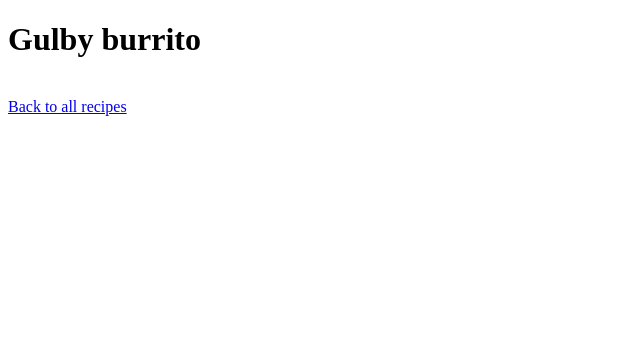
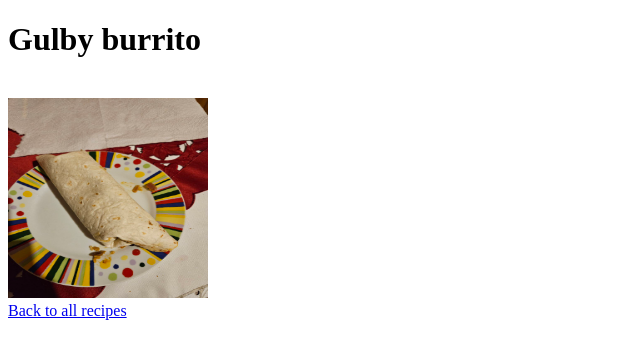
Before and after one commit to GulbyLT/odin-recipes, a plain HTML site: page recipes/burrito.html in a window 1280 px wide. Shown: the whole page, without its empty margins (0-640 px from the left). Drawn offline with Linux system fonts and the light colour scheme.

Commit message:
add relevant pic to burrito site

```diff
--- a/recipes/burrito.html
+++ b/recipes/burrito.html
@@ -6,9 +6,10 @@
     <title>Document</title>
 </head>
 <body>
-    <h1>Gulby burrito</h1>
+    <h1>Gulby burrito</h1><br>
 
-    <br>
+        <img src="gulburrito.jpg" alt="a really pathetic looking wrapped tortilla" width="200" height="200"><br>
+
 
     <a href="../odin-recipes/index.html">Back to all recipes</a>
 </body>
```
Also changed, not shown: recipes/gulburrito.jpg (added).
